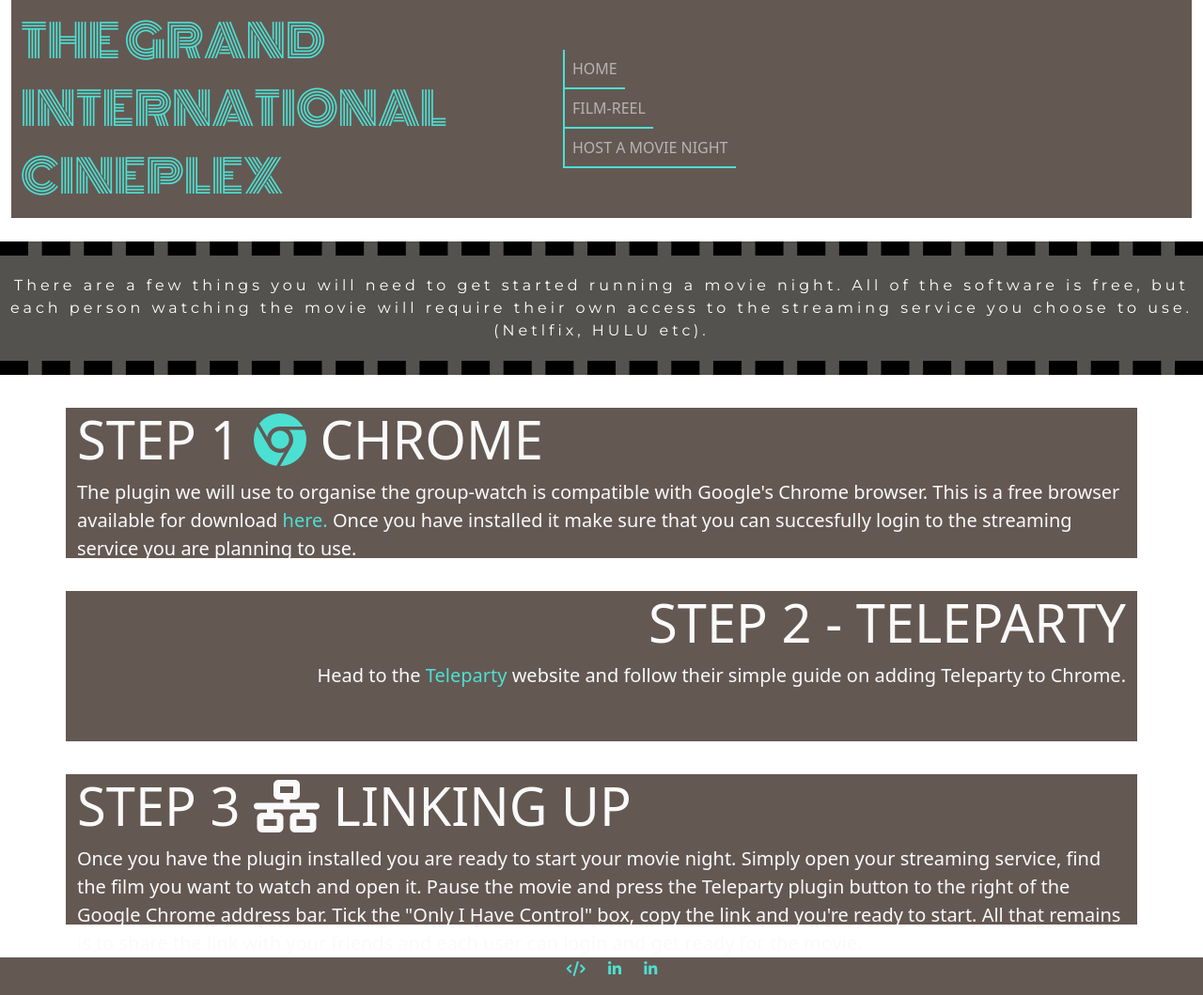
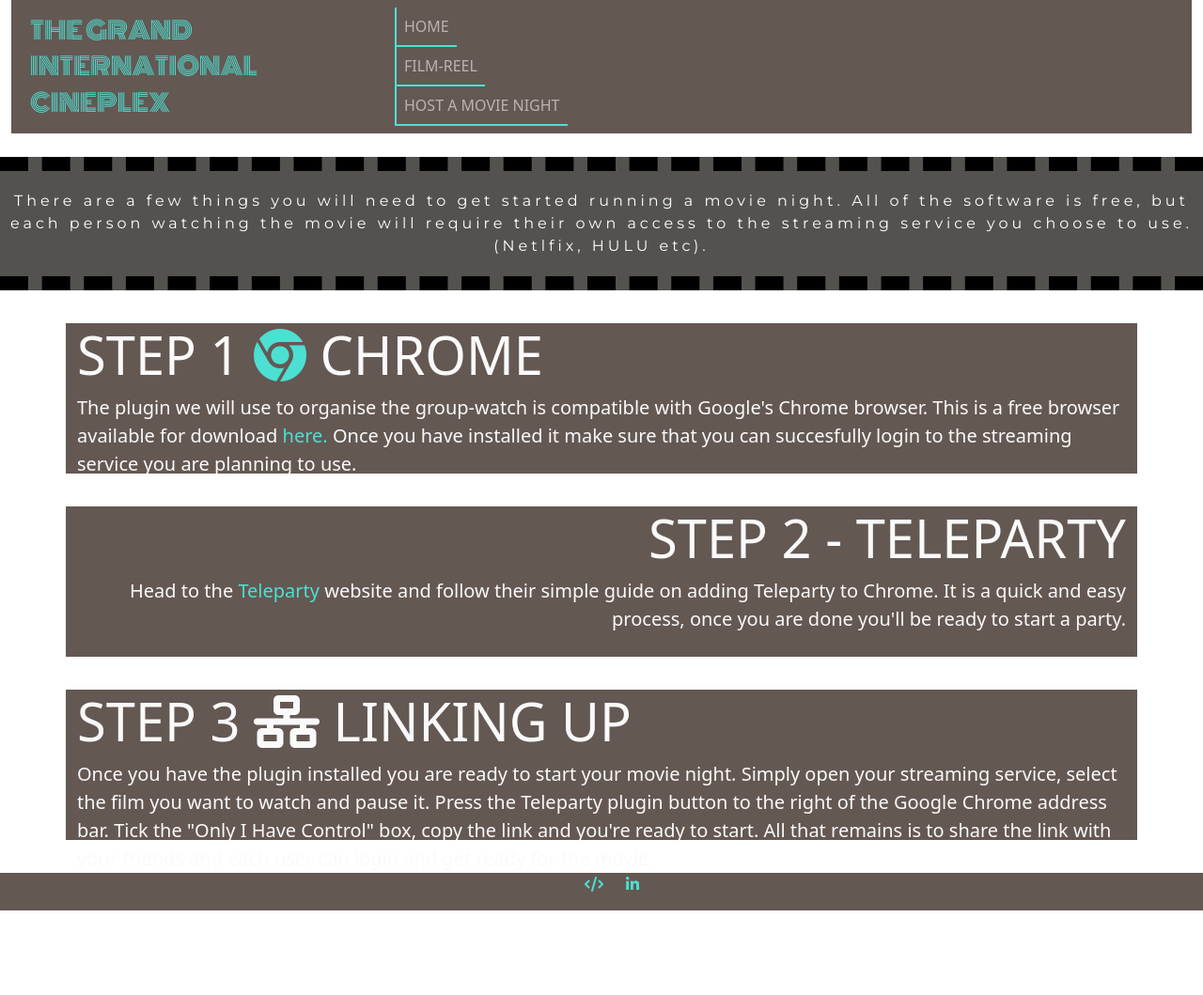
Before and after one commit to Code-Institute-Submissions/martindm33-martindm33.github.io, a plain HTML site: page guide.html in a window 1280 px wide. Shown: the whole page at 94% size. After the commit the page ends 969 px from the top, so only its background shows below. Drawn offline with nearby package versions, Linux system fonts and the light colour scheme.

Commit message:
Apply some final styling to footer, add additional README info, add additional text to the guide.html page

```diff
--- a/assets/css/style.css
+++ b/assets/css/style.css
@@ -66,9 +66,11 @@ a :hover {
 .logo {
     color: #4ce0d2ff;
     font-family: "Monoton", sans-serif;
-    font-size: 3em;
-    padding-left: 10px;
-    padding-right: 8px;
+    font-size: 2vw;
+
+    padding-left: 20px;
+    padding-right: 4px;
+
 }
 
 .logo:hover {
--- a/guide.html
+++ b/guide.html
@@ -69,14 +69,14 @@
     <div class="jumbotron jumbotron-fluid">
         <div class="container text-right steps">
             <h1 class="display-4 uppercase">Step 2 - Teleparty</h1>
-            <p class="lead">Head to the <a href="https://www.netflixparty.com/" target="_blank">Teleparty</a> website and follow their simple guide on adding Teleparty to Chrome.</p>
+            <p class="lead">Head to the <a href="https://www.netflixparty.com/" target="_blank">Teleparty</a> website and follow their simple guide on adding Teleparty to Chrome. It is a quick and easy process, once you are done you'll be ready to start a party.</p>
         </div>
     </div>
 
     <div class="jumbotron jumbotron-fluid">
         <div class="container steps">
             <h1 class="display-4 uppercase">Step 3 <i class="fas fa-network-wired" style="color: #fafafa;"></i> Linking Up</h1>
-            <p class="lead">Once you have the plugin installed you are ready to start your movie night. Simply open your streaming service, find the film you want to watch and open it. Pause the movie and press the Teleparty plugin button to the right of the Google Chrome address bar. Tick the "Only I Have Control" box, copy the link and you're ready to start. All that remains is to share the link with your friends and each user can login and get ready for the movie.<br>As soon as you're ready to start simply hit play and start chatting. Talking is encouraged in this cinema!</p>
+            <p class="lead">Once you have the plugin installed you are ready to start your movie night. Simply open your streaming service, select the film you want to watch and pause it. Press the Teleparty plugin button to the right of the Google Chrome address bar. Tick the "Only I Have Control" box, copy the link and you're ready to start. All that remains is to share the link with your friends and each user can login and get ready for the movie.<br>As soon as you're ready to start simply hit play and start chatting. Talking is encouraged in this cinema!</p>
         </div>
     </div>
 
@@ -94,11 +94,6 @@
                                 class="fab fa-linkedin-in"></i></a>
                     </li>
 
-                    <li class="social-link">
-                        <a href="www.linkedin.com/in/martin-dixon-murphy" target="_blank"><i
-                                class="fab fa-linkedin-in"></i></a>
-                    </li>
-
                 </ul>
 
             </div>
```
Also changed, not shown: index.html (+0 -5 lines), reel.html (+4 -10 lines), 1 other file.
